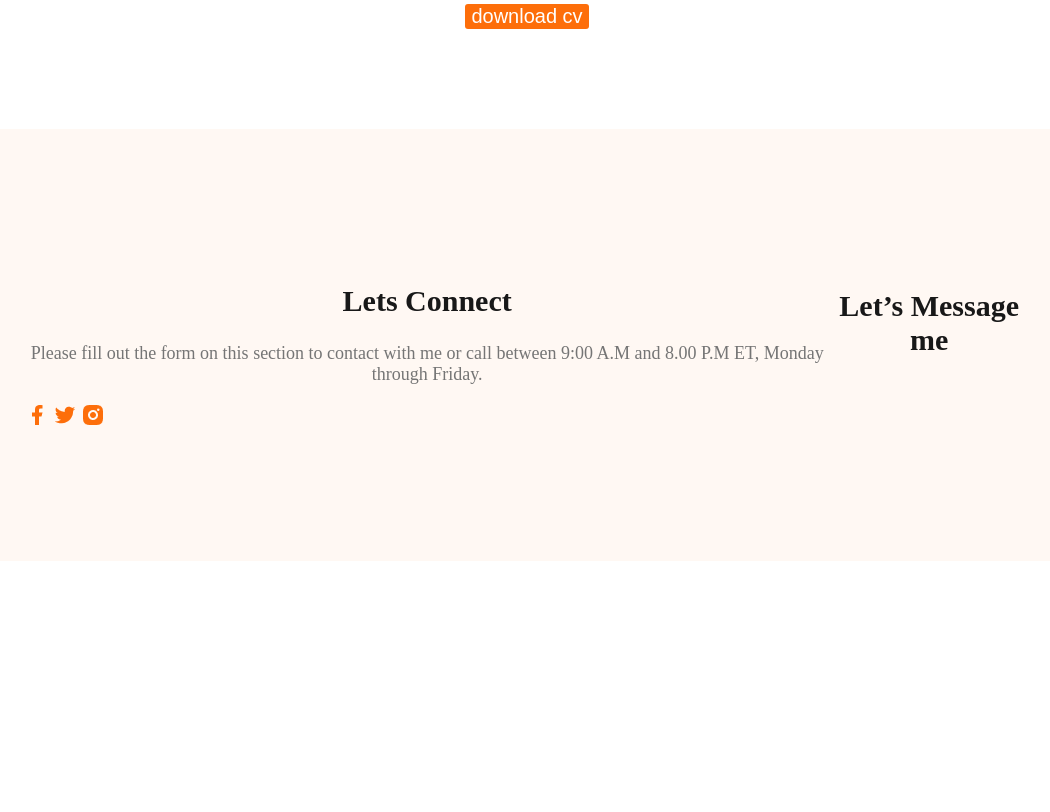
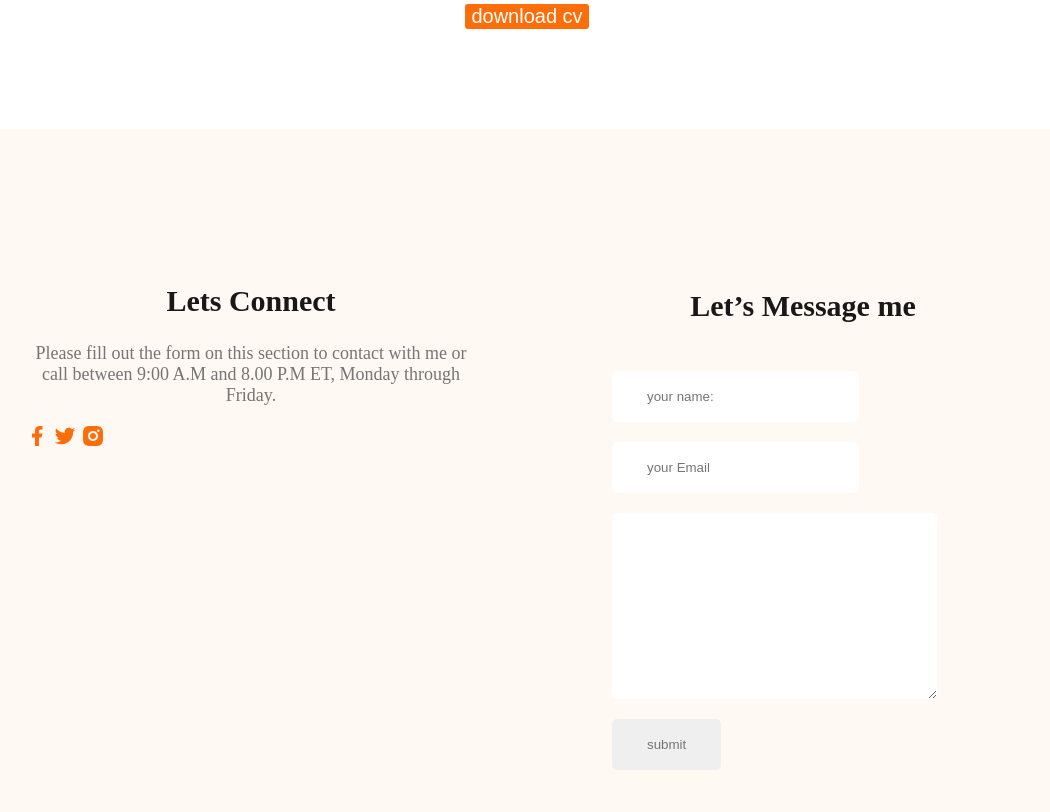
Before and after one commit to deluardon/web-devloper-code, a plain HTML site: page index.html in a window 1280 px wide. Shown: the part 2940-3752 px from the top of the page, without its empty margins (113-1163 px from the left). Before the commit the page ends 3509 px from the top, so only its background shows below. Drawn offline with Linux system fonts and the light colour scheme.

Commit message:
oll section added

```diff
--- a/index.html
+++ b/index.html
@@ -152,6 +152,12 @@
         </div>
         <div class="footer-colum">
             <h3 class="section-tittle">Let’s Message me</h3>
+            <form class="contact-from" action="">
+                <input class="contact-from" type="text" placeholder="your name:">
+                <input class="contact-from" type="email" name="" placeholder="your Email" id="">
+                <textarea class="contact-from" name="" id="" cols="30" rows="10"></textarea>
+                <input  class="contact-from" type="button" value="submit">
+            </form>
         </div>
 
     </footer>
--- a/style.css
+++ b/style.css
@@ -163,5 +163,22 @@ main section{
 }
 footer{
     display: flex;
+    gap: 100px
+    ;
     background-color: #fff8f3;
-    padding: 130px 130px ;
+    padding: 130px 130px ;}
+.footer-colum{
+    width: 50%;
+}
+.contact-from{
+    display: block;
+    margin-bottom: 20px;
+    padding: 18px 35px;
+    color:#757575;
+    border-radius: 5px;
+    /* background-color: #fff; */
+    border: 0;
+    /* width: 100%; */
+
+
+}
```
